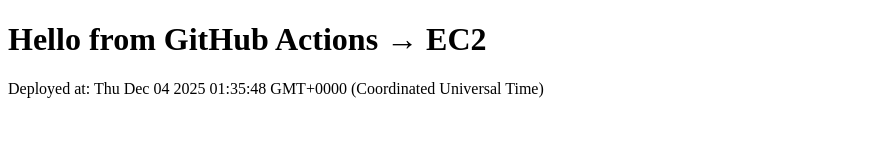
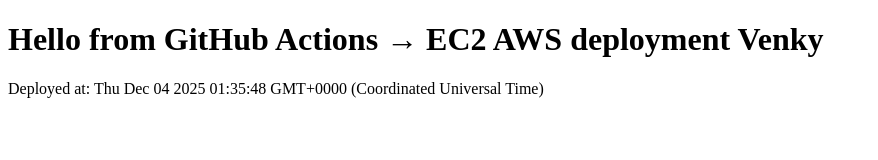
Before and after one commit to venkatynb/github-actions-ec2, a plain HTML site: page index.html in a window 1280 px wide. Shown: the whole page, without its empty margins (0-878 px from the left). Drawn offline with Linux system fonts and the light colour scheme.

Commit message:
modify index.html file

```diff
--- a/index.html
+++ b/index.html
@@ -2,7 +2,7 @@
 <html>
 <head><meta charset="utf-8"><title>Demo site</title></head>
 <body>
-  <h1>Hello from GitHub Actions → EC2</h1>
+  <h1>Hello from GitHub Actions → EC2 AWS deployment Venky</h1>
   <p>Deployed at: <span id="time"></span></p>
   <script>document.getElementById('time').innerText = new Date().toString();</script>
 </body>
```
